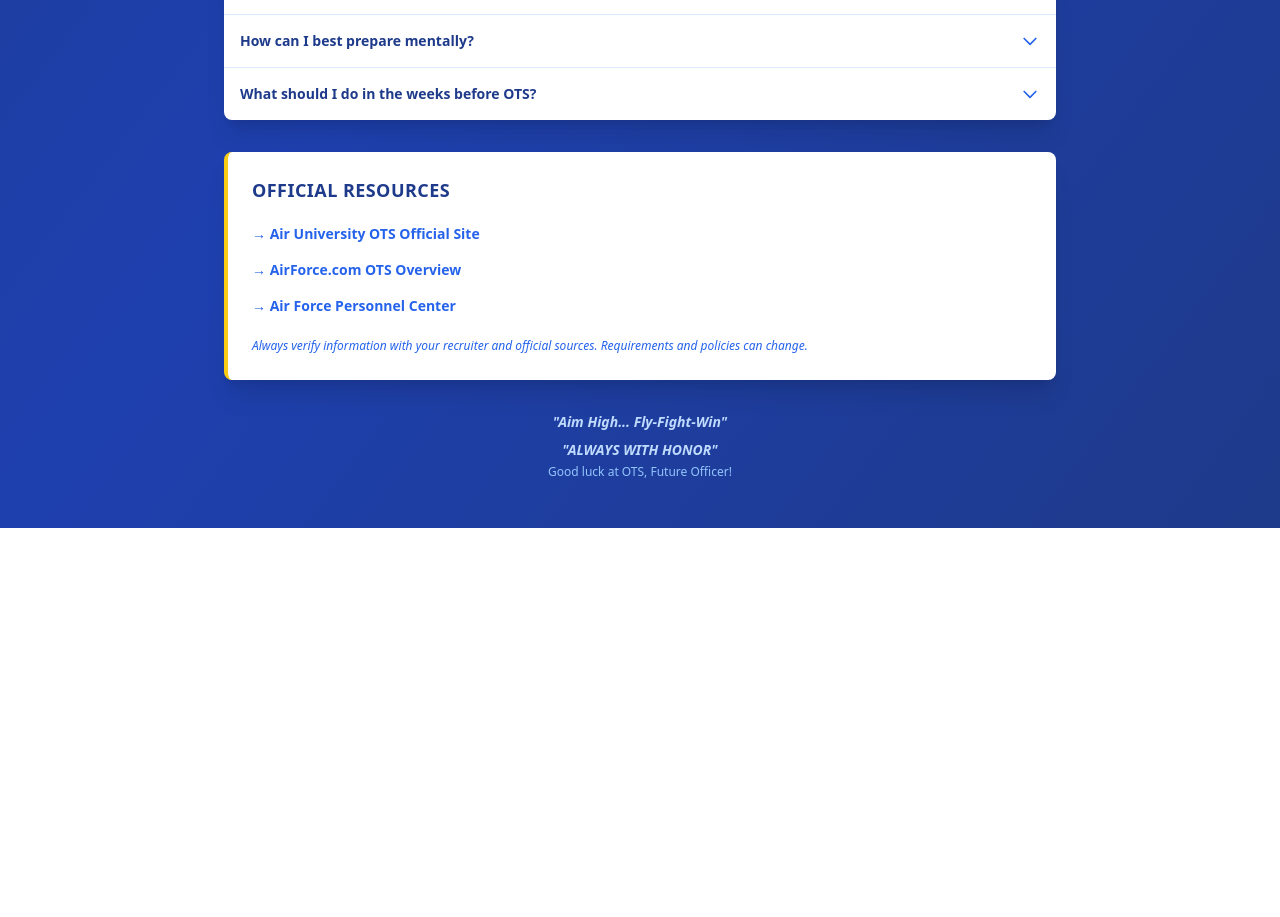
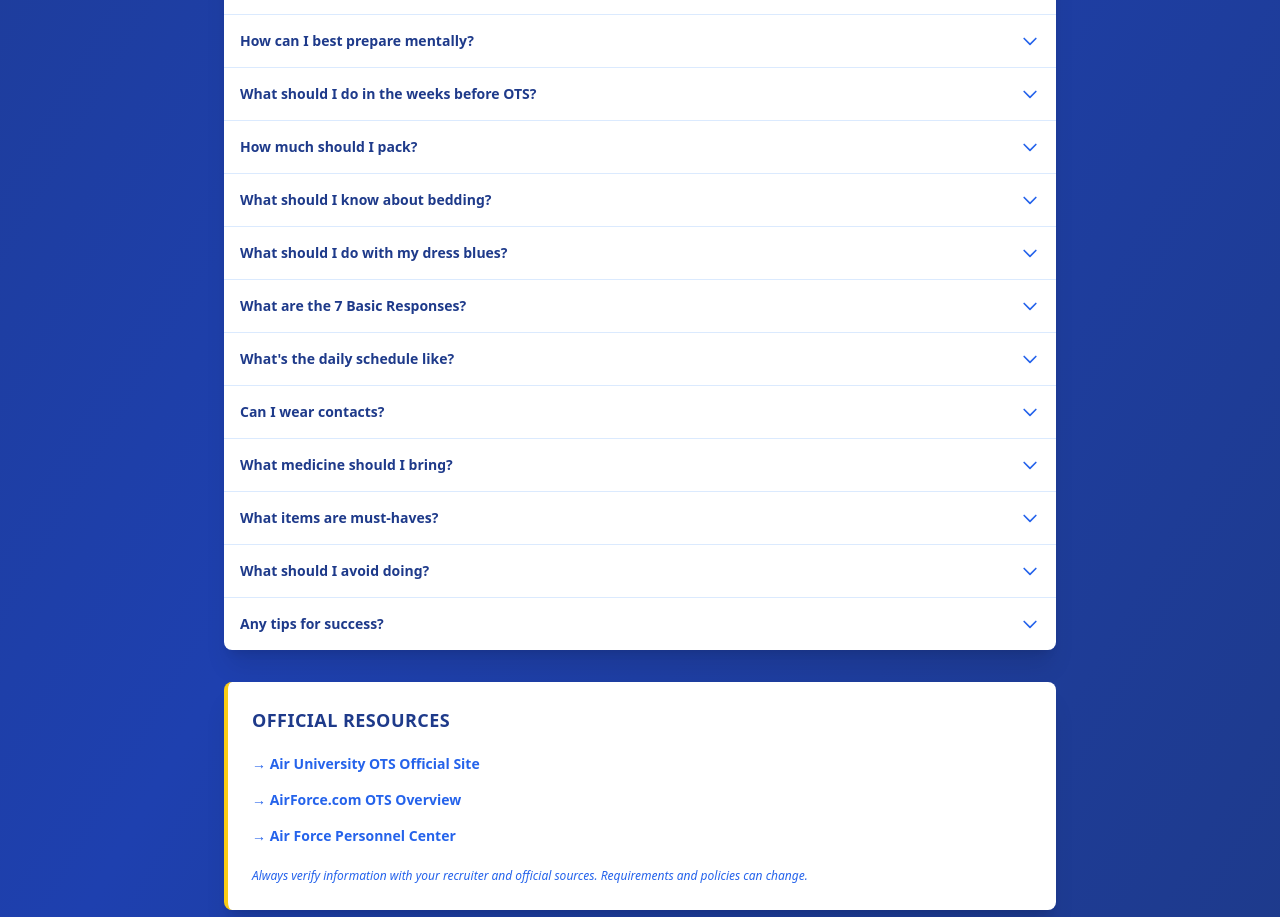
Before and after one commit to ceejwatson/ots-packing-list, a Next.js app: page /faqs in a window 1280 px wide. Shown: the part 1160-2077 px from the top of the page. Before the commit the page ends 1688 px from the top, so only its background shows below. Built offline with nearby package versions, Linux system fonts and the light colour scheme.

Commit message:
Add 10 new practical FAQ entries from OTS graduate advice

```diff
--- a/app/faqs/page.tsx
+++ b/app/faqs/page.tsx
@@ -102,6 +102,56 @@ const faqs: FAQ[] = [
     question: "What should I do in the weeks before OTS?",
     answer:
       "Train physically, study AF knowledge, break in your running shoes, get your documents in order, inform your family of limited contact, and mentally prepare for a challenging but rewarding experience.",
+  },
+  {
+    question: "How much should I pack?",
+    answer:
+      "PACK LIGHTLY! Bring one large duffel and a backpack. Roll everything to save space. You can get OCPs and other items at the shoppette on Day 1, but it's recommended to bring them if you already have them. Remove all tags and trash from gear before arriving.",
+  },
+  {
+    question: "What should I know about bedding?",
+    answer:
+      "Bring an extra blanket (pillow optional). You are NO LONGER ALLOWED to sleep in a sleeping bag on top of your bed. Use the blanket on top of your made bed to save time in the morning. This eliminates making your bed daily.",
+  },
+  {
+    question: "What should I do with my dress blues?",
+    answer:
+      "Get your blues before arrival if possible. If you can access base early, drop them at dry cleaners before OTS starts. Otherwise, pack them in a garment bag in your civilian luggage to keep them protected until Week 1-2 when you can drop them off for dry cleaning.",
+  },
+  {
+    question: "What are the 7 Basic Responses?",
+    answer:
+      "KNOW YOUR 7 BASIC RESPONSES before arriving. These are standard replies you'll use constantly at OTS. Also know DFAC procedures, the Air Force Creed, Space Force song, and Air Force song.",
+  },
+  {
+    question: "What's the daily schedule like?",
+    answer:
+      "Wake up call is at 0430. Set an alarm for 0415 and be walking out your door by the last note of reveille. Days are packed with PT, academics, drill, and inspections. You'll have time at the end of each day to text/call loved ones, but prioritize sleep during the first few days.",
+  },
+  {
+    question: "Can I wear contacts?",
+    answer:
+      "Regulations say you can't wear contacts to PT and field events, but many trainees wear them without issues. Bring both glasses and contacts. Make sure glasses have military-approved frames.",
+  },
+  {
+    question: "What medicine should I bring?",
+    answer:
+      "Don't overpack medicine. Prioritize decongestants - you will likely get sick around Week 2. Bring ibuprofen, Tylenol, and behind-the-counter Sudafed. A small stash is sufficient.",
+  },
+  {
+    question: "What items are must-haves?",
+    answer:
+      "Bring good running shoes (already broken in), headphones, two towels, two pairs of boots, hangers (only what you need), and ziplock bags for trash and organization. Laundry sheets work great. Girls with long hair should learn how to do a regulation low bun.",
+  },
+  {
+    question: "What should I avoid doing?",
+    answer:
+      "Don't let priors in the groupchat/Facebook page intimidate you. Don't overpack. Don't push yourself to the point of injury. Don't keep unauthorized items in your security drawer (they inspect Week 2). The only ways to get recycled are failing the PFA, academic test in Mod 3, or getting injured.",
+  },
+  {
+    question: "Any tips for success?",
+    answer:
+      "Blend in and stay low-key. Pass the PFA before arriving. Prioritize sleep. Help your roommates. Use ziplock bags for desk organization. Put a mesh bag inside your green laundry bag for easy washing. If you have high teens years of service, expect to be flight leader Mod 1. Most importantly: don't stress - you'll have time to handle everything.",
   },
 ];
 
```
